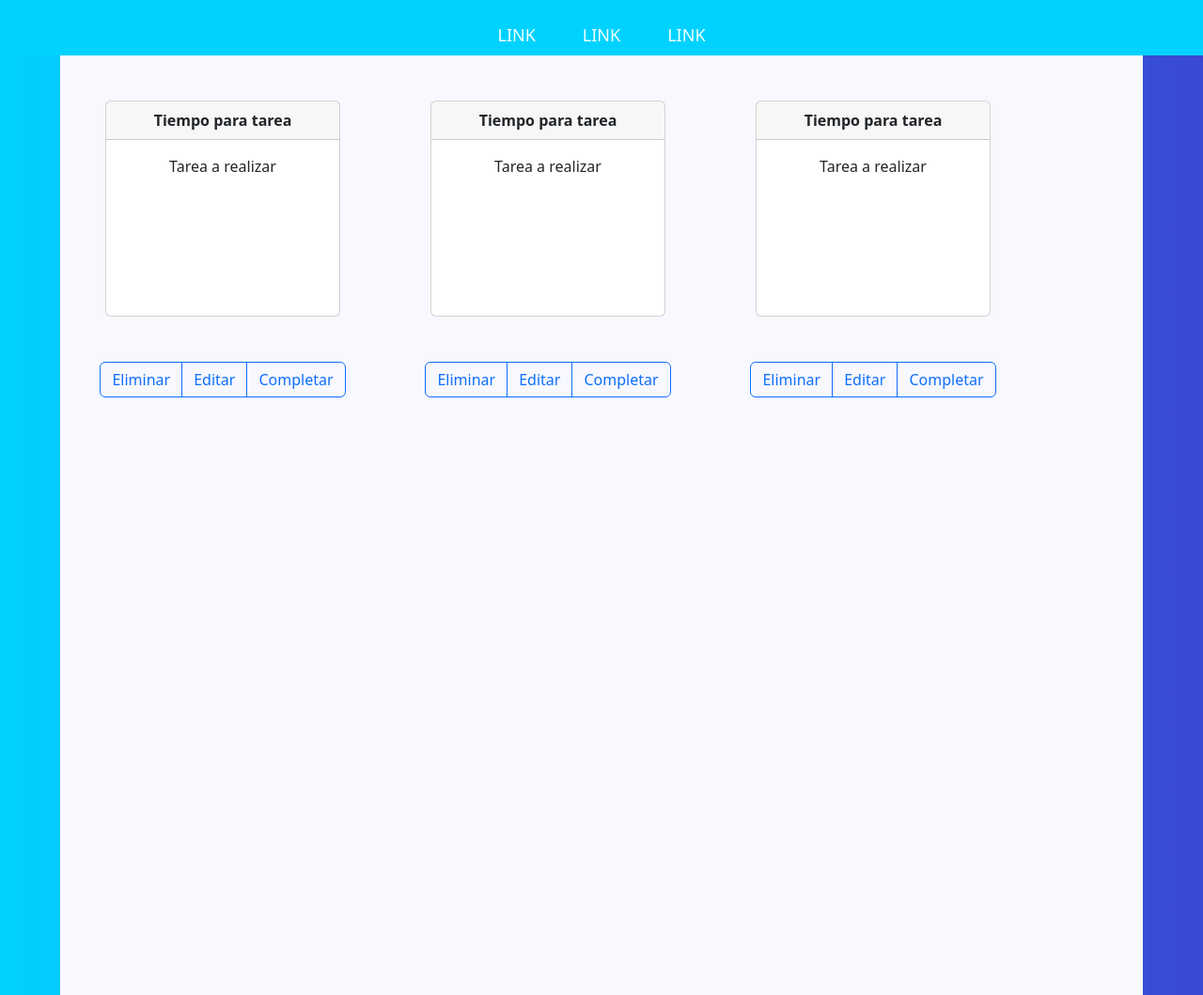
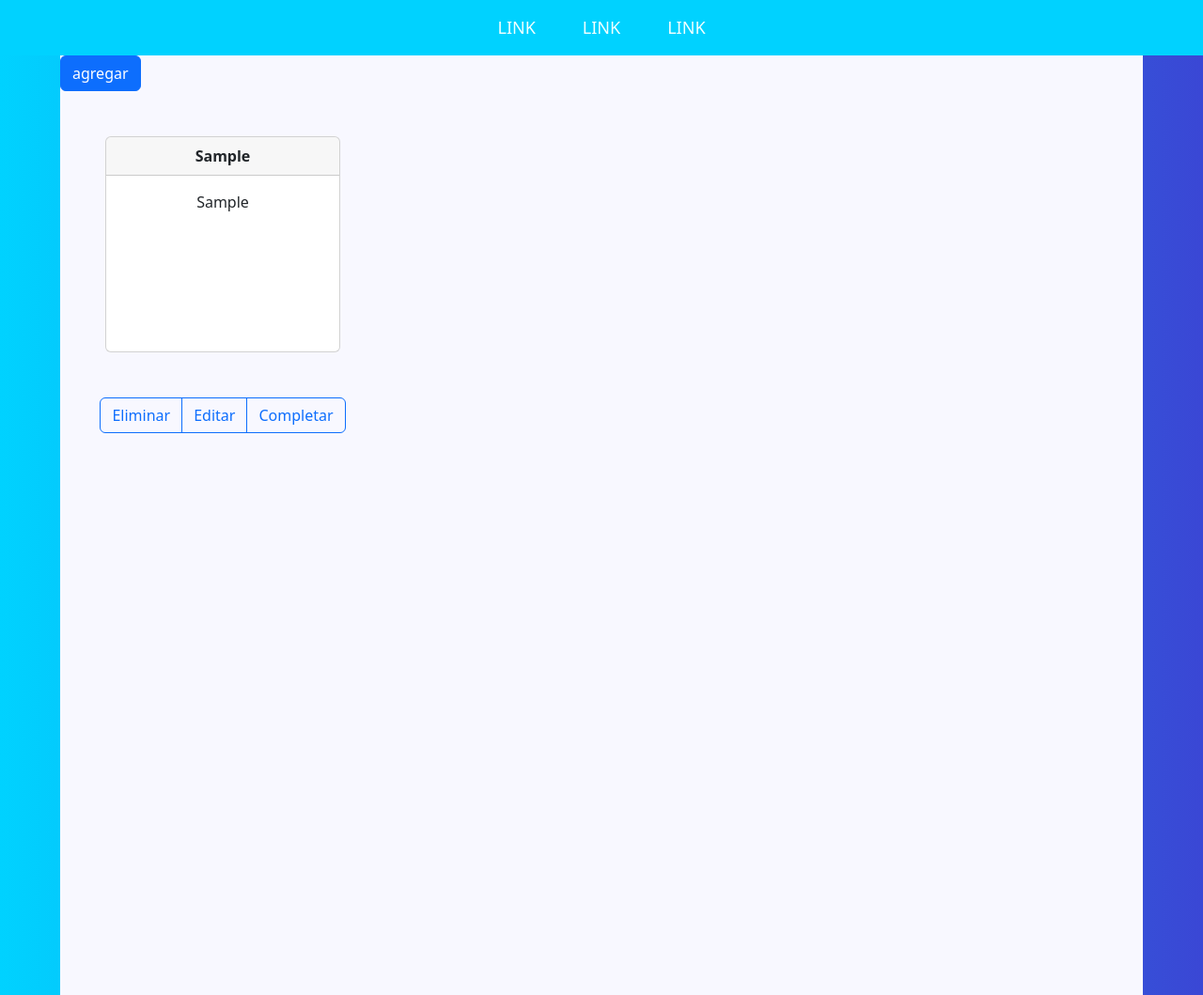
Before and after one commit to eelColo/ToDoList, a Spring Boot app: page / in a window 1280 px wide. Shown: the whole page at 94% size. Run offline with Spring Boot 4, Linux system fonts and the light colour scheme; tables that the repository leaves empty hold one stand-in row (values such as "Sample post").

Commit message:
Sumando controlador rest de tareas y vinculacion de thymeleaf con el front para generar tareas que esten en la base de datos, esteticamente sume un editor de dicha tarea implementacion a futuro

```diff
--- /dev/null
+++ b/com.todolist/src/main/java/com/todolistbackend/com/todolist/controller/TemplateController.java
@@ -0,0 +1,40 @@
+package com.todolistbackend.com.todolist.controller;
+
+import org.springframework.beans.factory.annotation.Autowired;
+import org.springframework.stereotype.Controller;
+import org.springframework.ui.Model;
+import org.springframework.web.bind.annotation.GetMapping;
+import org.springframework.web.bind.annotation.RequestMapping;
+
+import com.todolistbackend.com.todolist.entity.Task;
+import com.todolistbackend.com.todolist.repository.TaskRepository;
+import com.todolistbackend.com.todolist.service.TaskService;
+
+@Controller
+
+public class TemplateController {
+
+	public static final String INICIO_VISTA = "index";
+
+	@Autowired
+	TaskService taskServ;
+
+
+	@GetMapping("/")
+	public String inicio(Model mo) {
+
+		Task templateTask = new Task();
+
+		//atributo para añadir
+		mo.addAttribute("ntask", templateTask);
+
+		//atributo de listado
+		mo.addAttribute("tasks", taskServ.listAllTasks());
+
+
+		return INICIO_VISTA;
+	}
+
+
+
+}
--- a/com.todolist/src/main/resources/templates/index.html
+++ b/com.todolist/src/main/resources/templates/index.html
@@ -1,11 +1,11 @@
 <!DOCTYPE html>
-<html lang="en">
+<html xmlns:th="http://www.thymeleaf.org" xmlns:tiles="http://www.thymeleaf.org" lang="en">
 <head>
     <meta charset="UTF-8">
     <meta name="viewport" content="width=device-width, initial-scale=1.0">
     <title>TO DO LIST</title>
     <link href="https://cdn.jsdelivr.net/npm/bootstrap@5.2.3/dist/css/bootstrap.min.css" rel="stylesheet" integrity="sha384-rbsA2VBKQhggwzxH7pPCaAqO46MgnOM80zW1RWuH61DGLwZJEdK2Kadq2F9CUG65" crossorigin="anonymous">
-    <link rel="stylesheet" href="styles/styles.css">
+    <link rel="stylesheet" href="/static/styles.css" th:href="@{styles.css}">
 
 </head>
 <body>
@@ -17,13 +17,13 @@
 
     <div class="collapse navbar-collapse justify-content-center a" id="navbarSupportedContent">
         <ul class="navbar-nav">
-            <li class="nav-item active mt-3">
+            <li class="nav-item active mt-2 mb-2">
                 <a href="" class="">LINK</a>
             </li>
-            <li class="nav-item active mt-3">
+            <li class="nav-item active mt-2 mb-2">
                 <a href="" class="">LINK</a>
             </li>
-            <li class="nav-item active mt-3">
+            <li class="nav-item active mt-2 mb-2">
                 <a href="" class="">LINK</a>
             </li>
         </ul>
@@ -33,49 +33,95 @@
 
 
 <main class="">
+    <div><button type="button" class="btn btn-primary" data-bs-toggle="modal" data-bs-target="#myModalAgregar">agregar</button></div>
 
+    <div class="modal fade" id="myModalAgregar" tabindex="-1" aria-labelledby="myModalAgregar" aria-hidden="true">
+
+        <div class="modal-dialog">
+            <div class="modal-content">
+                <div class="modal-header">
+                    <h3 class="modal-title" id="myModalAgregar">Agregar tarea nueva</h3>
+                </div>
+                <!--Cuerpo donde esta el form-->
+                <div class="modal-body">
+                    <form action="POST">
+                        <div class="mb-3">
+                            <label for="tiempo" class="form-label">Tiempo para completarlo</label>
+                            <input type="text" class="form-control" id="tiempo">
+                        </div>
+
+                        <div class="mb-3">
+                            <label for="tarea" class="form-label">Tarea</label>
+                            <textarea name="tarea" id="tarea" class="form-control" style="height: 140px;"></textarea>
+                        </div>
+                        <button type="submit" class="btn btn-primary">Guardar</button>
+                    </form>
+                </div>
+                <!--Boton de cierre-->
+                <div class="modal-footer">
+                    <button type="button" class="btn btn-close" data-bs-dismiss="modal"></button>
+                </div>
+
+            </div>
+        </div>
+
+    </div>
 
     <div class="d-flex flex-wrap text-center">
-        <div>
+
+        <div th:each="task:${tasks}">
         <div class="card m-5">
-            <div class="card-header fw-bold">Tiempo para tarea</div>
-            <div class="card-body ">
-                <p>Tarea a realizar</p>
-            </div>
-        </div>
-        <div class="btn-group" role="group" aria-label="Basic outline">
-            <button type="button" class="btn  btn-outline-primary">Eliminar</button>
-            <button type="button" class="btn  btn-outline-primary">Editar</button>
-            <button type="button" class="btn  btn-outline-primary">Completar</button>
-        </div>
-        </div>
-
-        <div>
-            <div class="card  m-5">
-                <div class="card-header fw-bold">Tiempo para tarea</div>
+                <div class="card-header fw-bold" th:text="${task.tiempo}"></div>
                 <div class="card-body ">
-                    <p>Tarea a realizar</p>
+                    <p th:text="${task.tarea}" ></p>
                 </div>
             </div>
             <div class="btn-group" role="group" aria-label="Basic outline">
                 <button type="button" class="btn  btn-outline-primary">Eliminar</button>
-                <button type="button" class="btn  btn-outline-primary">Editar</button>
+
+                <button type="button" class="btn btn-outline-primary" data-bs-toggle="modal" data-bs-target="#myModalEditar">Editar</button>
+
+                <div class="modal fade" id="myModalEditar" tabindex="-1" aria-labelledby="myModalEditar" aria-hidden="true">
+
+                    <div class="modal-dialog">
+                        <div class="modal-content">
+                            <div class="modal-header">
+                                <h3 class="modal-title" id="myModalEditar">Editar</h3>
+                            </div>
+                            <!--Cuerpo donde esta el form-->
+                            <div class="modal-body">
+                                <form action="POST">
+                                    <div class="mb-3">
+                                        <label for="tiempo" class="form-label">Tiempo para completarlo</label>
+                                        <input type="text" class="form-control" id="tiempo">
+                                    </div>
+
+                                    <div class="mb-3">
+                                        <label for="tarea" class="form-label">Tarea</label>
+                                        <textarea name="tarea" id="tarea" class="form-control" style="height: 140px;"></textarea>
+                                    </div>
+                                    <button type="submit" class="btn btn-primary">Guardar</button>
+                                </form>
+                            </div>
+                            <!--Boton de cierre-->
+                            <div class="modal-footer">
+                                <button type="button" class="btn btn-close" data-bs-dismiss="modal"></button>
+                            </div>
+
+                        </div>
+                    </div>
+
+                </div>
+
+
+
+
+
                 <button type="button" class="btn  btn-outline-primary">Completar</button>
             </div>
-            </div>
-            <div>
-                <div class="card  m-5">
-                    <div class="card-header fw-bold">Tiempo para tarea</div>
-                    <div class="card-body ">
-                        <p>Tarea a realizar</p>
-                    </div>
-                </div>
-                <div class="btn-group" role="group" aria-label="Basic outline">
-                    <button type="button" class="btn  btn-outline-primary">Eliminar</button>
-                    <button type="button" class="btn  btn-outline-primary">Editar</button>
-                    <button type="button" class="btn  btn-outline-primary">Completar</button>
-                </div>
-                </div>
+        </div>
+
+
 
     </div>
 
```
Also changed, not shown: com.todolist/pom.xml (+8 -11 lines), com.todolist/src/main/java/com/todolistbackend/com/todolist/controller/MainController.java (+45 -0 lines), com.todolist/src/main/java/com/todolistbackend/com/todolist/entity/Task.java (+16 -9 lines), com.todolist/src/main/resources/static/styles.css (renamed from com.todolist/src/main/resources/static/styles/styles.css).
